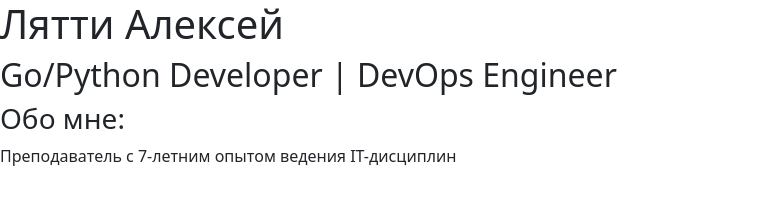
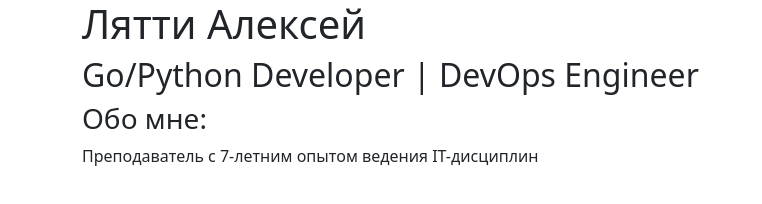
Before and after one commit to quigon189/quigon189.github.io, a plain HTML site: page index.html in a window 1280 px wide. Shown: the whole page, without its empty margins (0-762 px from the left). Drawn offline with nearby package versions, Linux system fonts and the light colour scheme.

Commit message:
Update index.html

```diff
--- a/index.html
+++ b/index.html
@@ -4,12 +4,15 @@
   <link href="https://cdn.jsdelivr.net/npm/bootstrap@5.0.2/dist/css/bootstrap.min.css" rel="stylesheet" integrity="sha384-EVSTQN3/azprG1Anm3QDgpJLIm9Nao0Yz1ztcQTwFspd3yD65VohhpuuCOmLASjC" crossorigin="anonymous">
 </head>
 <body>
+  <div class="container">
     <header>
       <h1>Лятти Алексей</h1>
       <h2>Go/Python Developer | DevOps Engineer</h2>
     </header>
-  <div style="container">
+
+    <main>
       <h3>Обо мне:</h3>
       <p>Преподаватель с 7-летним опытом ведения IT-дисциплин</p>
+    </main>
   </div>
 </body>
```
Lines whose indentation alone changed are shown as unchanged.
